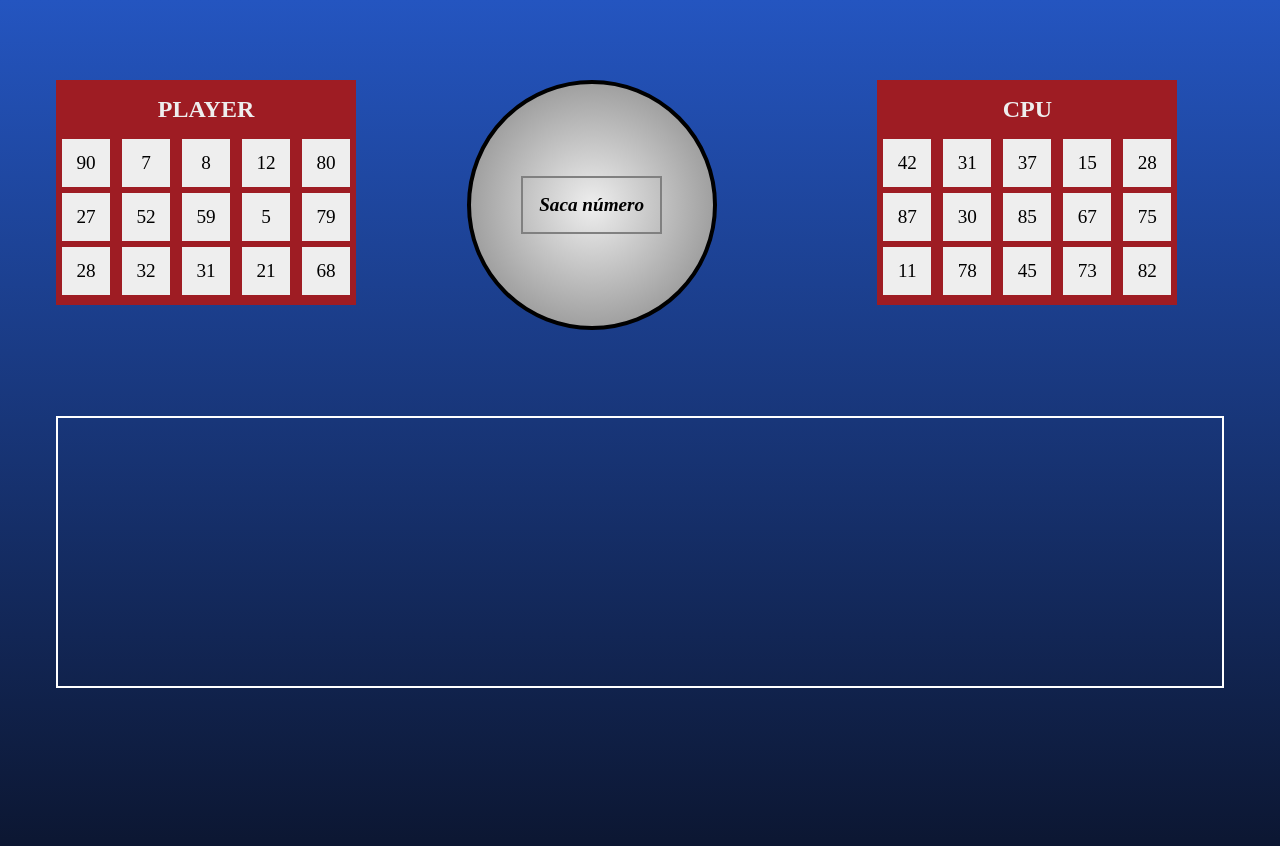
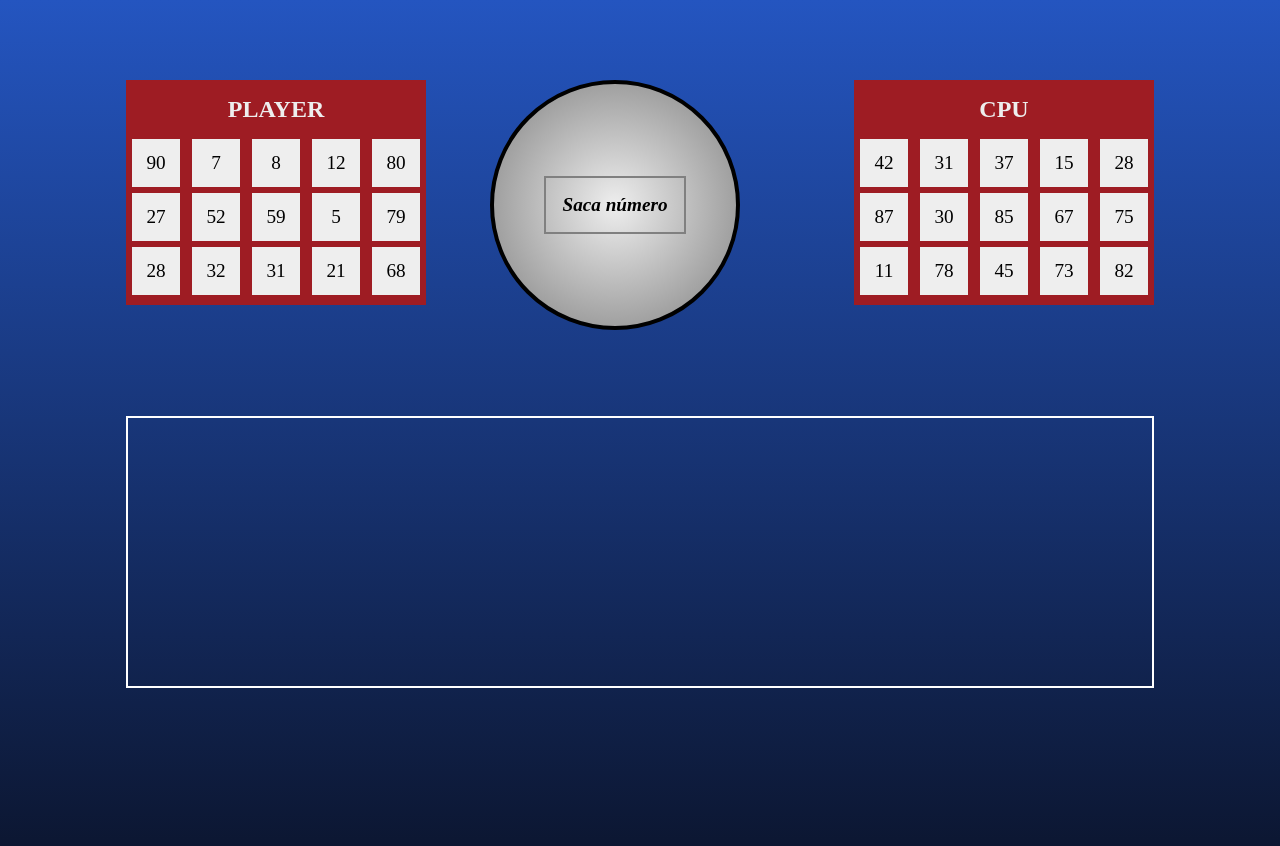
Before and after one commit to MariL11/manzdev-retos-bingo, a plain HTML site: page index.html in a window 1280 px wide. Drawn offline with Linux system fonts and the light colour scheme.

Commit message:
Modificaciones

```diff
--- a/style.css
+++ b/style.css
@@ -5,8 +5,7 @@
 }
 
 body {
-    height: 100%;
-    width: 100%;
+    min-height: 100vh;
     background: linear-gradient(to top, #0b142c, #2455c0) no-repeat;
     background-size: cover;
     display: flex;
@@ -95,7 +94,6 @@ body {
 
 .marks {
     height: 17rem;
-    width: 73rem;
     grid-area: marks;
     border: 2px solid white;
     display: flex;
```
